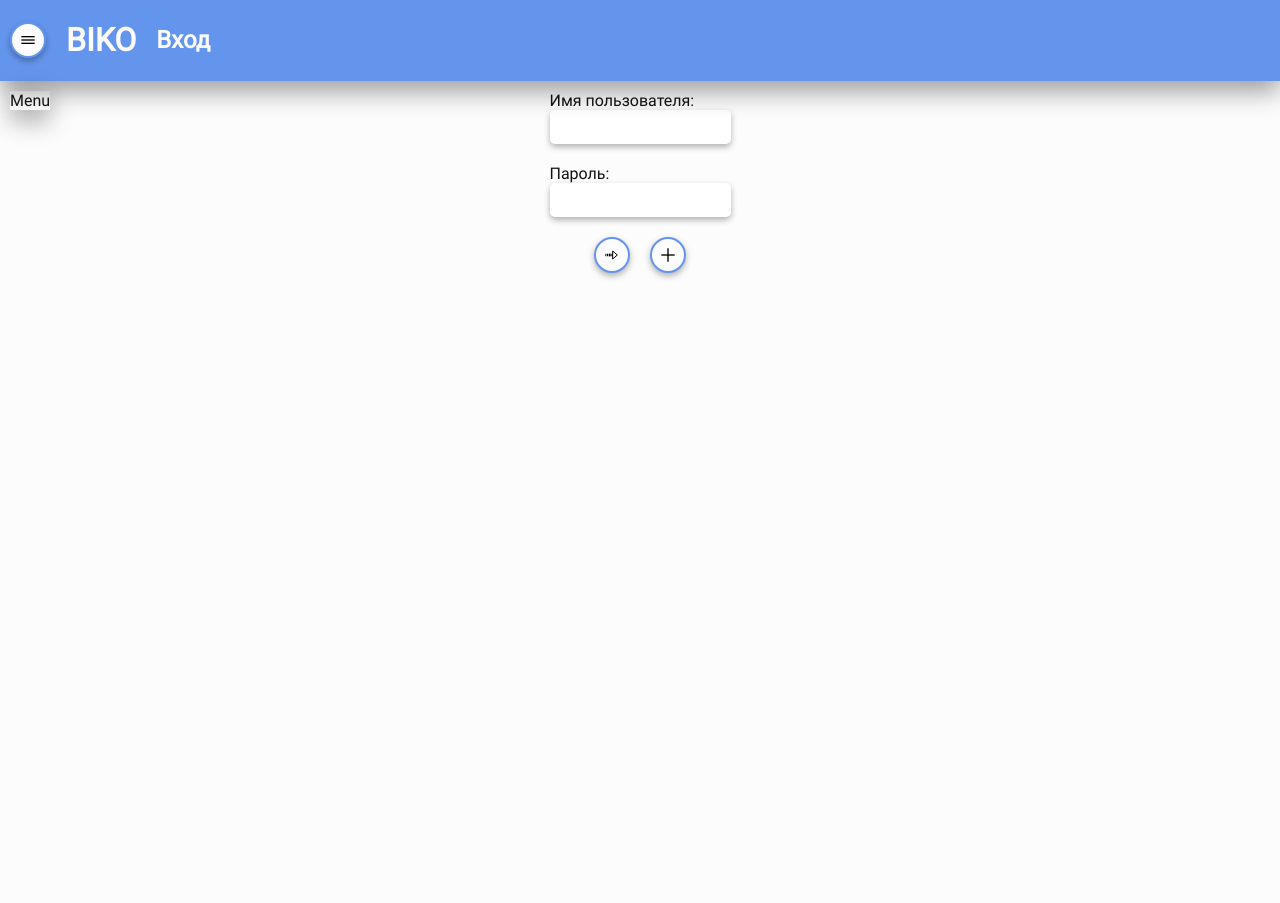
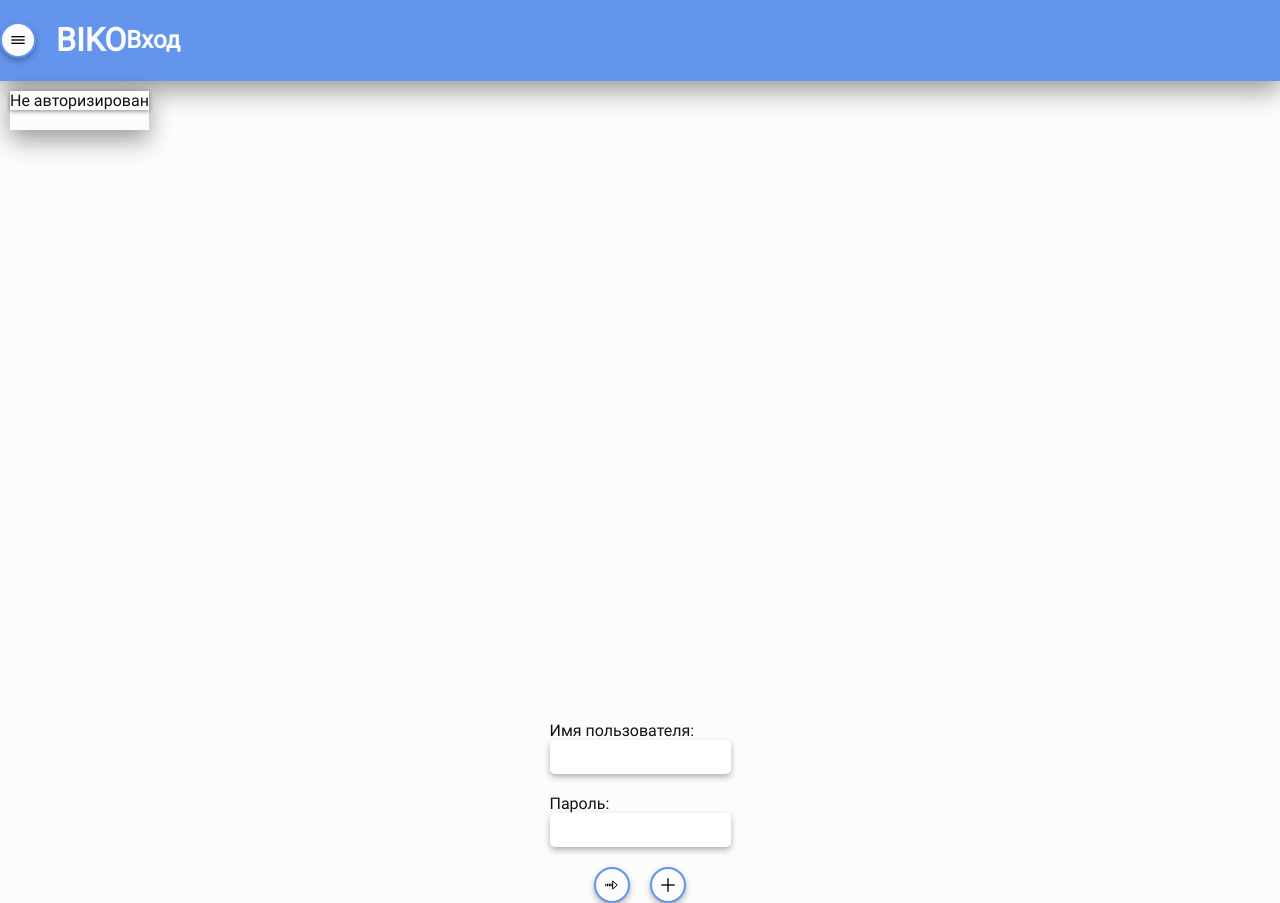
Before and after one commit to Vlad1m1ru5/BiKo-exchanger-ui-ssr, a React app: page /login in a window 1280 px wide. Both pictures are taken after a click on the button 28 px from the left and 40 px from the top of the page. Before the commit the page ends 800 px from the top, so only its background shows below. Built offline with nearby package versions, Linux system fonts and the light colour scheme.

Commit message:
menu
page items margin

```diff
--- /dev/null
+++ b/src/client/components/box.tsx
@@ -0,0 +1,7 @@
+import styled from "styled-components";
+
+const Box = styled.div<{ theme: Theme }>`
+  box-shadow: ${({ theme }) => theme.box.shadow.top};
+`
+
+export default Box
--- a/src/client/components/group.tsx
+++ b/src/client/components/group.tsx
@@ -5,23 +5,30 @@ const Group = styled.div<{
   theme: Theme
 }>`
   align-items: center;
+  border-radius: ${({ theme }) => theme.atom.radius};
   display: flex;
   flex-direction: ${({ direction }) => direction};
 
-  & > * {
+  & > *:not(:first-child) {
     ${({ direction, theme }) => {
       switch (direction) {
         case 'column':
-          return `
-            margin-top: ${theme.atom.margin};
-            margin-bottom: ${theme.atom.margin};
-          `
+          return `margin-top: ${theme.atom.margin};`
         case 'row':
         default:
-          return `
-            margin-left: ${theme.atom.margin};
-            margin-right: ${theme.atom.margin};
-          `
+          return `margin-left: ${theme.atom.margin};`
+      }
+    }}
+  }
+
+  & > *:not(:last-child) {
+    ${({ direction, theme }) => {
+      switch (direction) {
+        case 'column':
+          return `margin-bottom: ${theme.atom.margin};`
+        case 'row':
+        default:
+          return `margin-right: ${theme.atom.margin};`
       }
     }}
   }
--- a/src/client/components/page.tsx
+++ b/src/client/components/page.tsx
@@ -2,6 +2,10 @@ import styled from "styled-components";
 
 const Page = styled.div`
   position: relative;
+
+  & > *:last-child {
+    margin-top: 50%;
+  }
 `
 
 export default Page
--- a/src/client/components/sidebar.tsx
+++ b/src/client/components/sidebar.tsx
@@ -1,6 +1,7 @@
 import styled from 'styled-components'
 
 const Sidebar = styled.div<{ isVisible: boolean, theme: Theme }>`
+  background-color: ${({ theme }) => theme.brand.background};
   box-shadow: ${({ theme }) => theme.box.shadow.middle};
   position: absolute;
   margin: ${({ theme }) => theme.atom.margin};
--- a/src/client/pages/auth.tsx
+++ b/src/client/pages/auth.tsx
@@ -91,7 +91,7 @@ const Auth: React.FC = () => {
         />
         <LabeledInput
           isInvalid={inputName.isInvalid}
-          label='Поатор пароля:'
+          label='Повтор пароля:'
           onChange={changeInputName}
           type='text'
         />
--- a/src/client/templates/sidebar-menu.tsx
+++ b/src/client/templates/sidebar-menu.tsx
@@ -1,18 +1,34 @@
+import Box from 'client/components/box'
+import Group from 'client/components/group'
 import React from 'react'
 import Sidebar from 'client/components/sidebar'
 import { connect } from 'react-redux'
 
 interface Props {
+  authority: string
   isOpenMenu: boolean
 }
 
-const SidebarMenu: React.FC<Props> = ({ isOpenMenu }) => (
+const SidebarMenu: React.FC<Props> = ({
+  authority,
+  isOpenMenu
+}) => (
   <Sidebar isVisible={isOpenMenu}>
-    Menu
+    <Group direction='column'>
+      <Box>
+        {authority || 'Не авторизирован'}
+      </Box>
+      {!!(authority) && (
+        <div>{authority}</div>
+      ) || (
+        <div></div>
+      )}
+    </Group>
   </Sidebar>
 )
 
-const mapStateToProps = ({ isOpenMenu }: Store) => ({
+const mapStateToProps = ({ authority, isOpenMenu }: Store) => ({
+  authority,
   isOpenMenu
 })
 
--- a/src/static/theme.ts
+++ b/src/static/theme.ts
@@ -8,7 +8,7 @@ const theme: Theme = {
     shadow: {
       bottom: '',
       middle: '0px 12px 24px rgba(0, 0, 0, 0.3), 0px 0px 24px rgba(0, 0, 0, 0.15)',
-      top: ''
+      top: '0px 2px 4px rgba(0, 0, 0, 0.3), 0px 0px 4px rgba(0, 0, 0, 0.15)'
     }
   },
   brand: {
```
